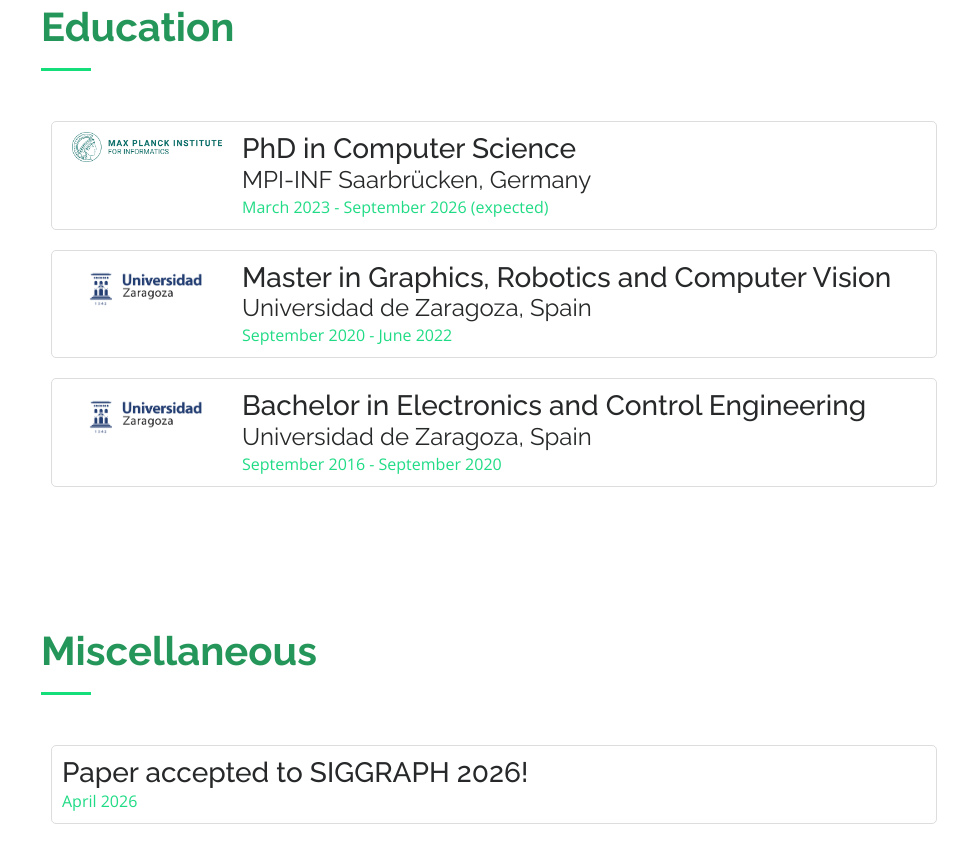
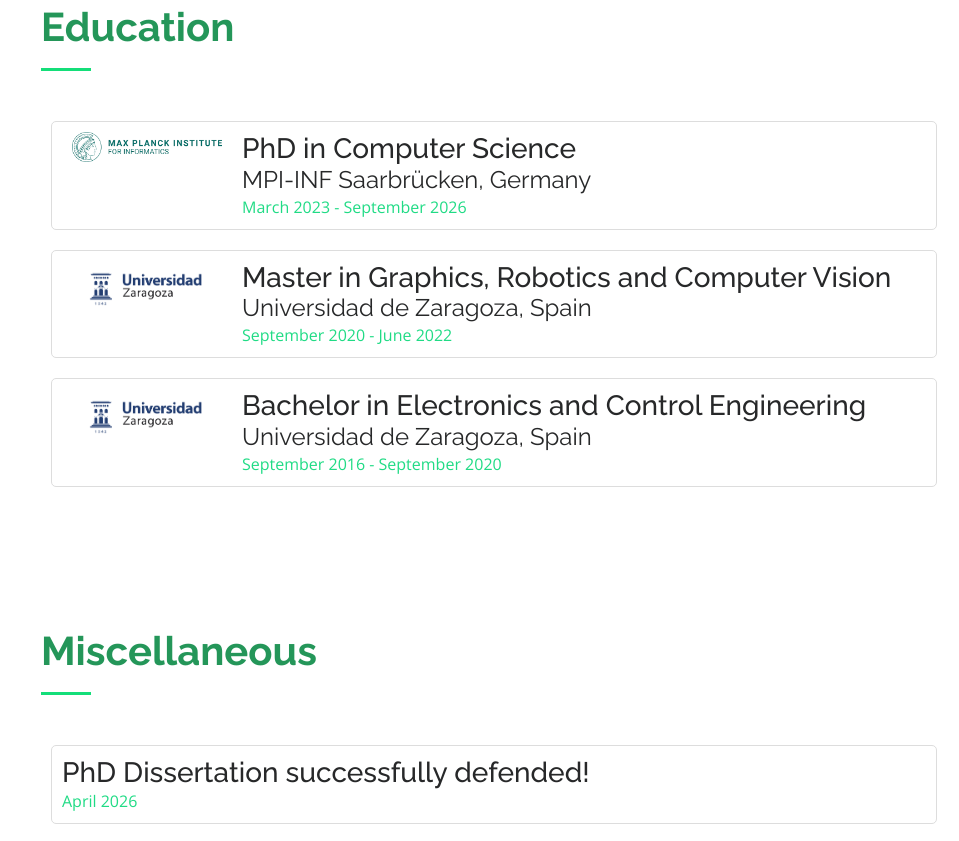
Before and after one commit to DJimenezNavarro/djimeneznavarro.github.io, a plain HTML site: page index.html in a window 1280 px wide. Shown: the part 5861-6702 px from the top of the page, without its empty margins (321-1280 px from the left). Drawn offline with nearby package versions, Linux system fonts and the light colour scheme.

Commit message:
Update index.html

```diff
--- a/index.html
+++ b/index.html
@@ -529,7 +529,7 @@
             <div class="content">
               <h3>PhD in Computer Science</h3>
               <h4>MPI-INF Saarbrücken, Germany</h4>
-              <h5date>March 2023 - September 2026 (expected)</h5date>
+              <h5date>March 2023 - September 2026</h5date>
               <div class="details-new">
                 <p>PhD Candidate on Computer Graphics under the supervision of <a href="https://people.mpi-inf.mpg.de/~karol/">Prof. Dr. Karol Myszkowski</a> and <a href="https://people.mpi-inf.mpg.de/~hpseidel/">Prof. Dr. Hans-Peter Seidel</a>.
 				My research is focused on studying human perception and performance in virtual environments, particularly audiovisual interaction and visual response behavior.</p>
@@ -580,6 +580,20 @@
             <h2>Miscellaneous</h2>
             <!-- <p>Magnam dolores commodi suscipit. Necessitatibus eius consequatur ex aliquid fuga eum quidem. Sit sint consectetur velit. Quisquam quos quisquam cupiditate. Et nemo qui impedit suscipit alias ea. Quia fugiat sit in iste officiis commodi quidem hic quas.</p> -->
           </div>
+        <div class="resume-item-new">
+          <div class="box">
+            <!--<div class="image-container">
+              <img class="compressed-image" src="assets/data/logos/mpi_logo2.png" alt="Institutional Icon">
+            </div>-->
+            <div class="content">
+              <h3>PhD Dissertation successfully defended!</h3>
+			  <h5date>April 2026</h5date>
+              <div class="details-new">
+                <p> I have succesfully defended my PhD dissertation titled "Active Modulation of Audio-Visual Perception to Enhance Human Performance and Experience in Immersive Environments". </p>
+              </div>
+            </div>
+          </div>
+        </div>
         <div class="resume-item-new">
           <div class="box">
             <!--<div class="image-container">
```
